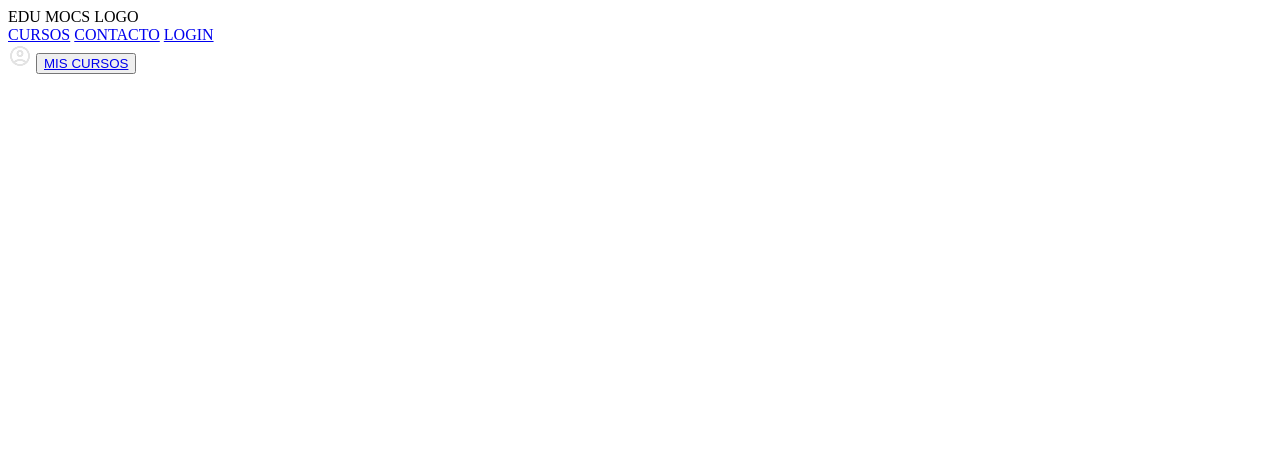
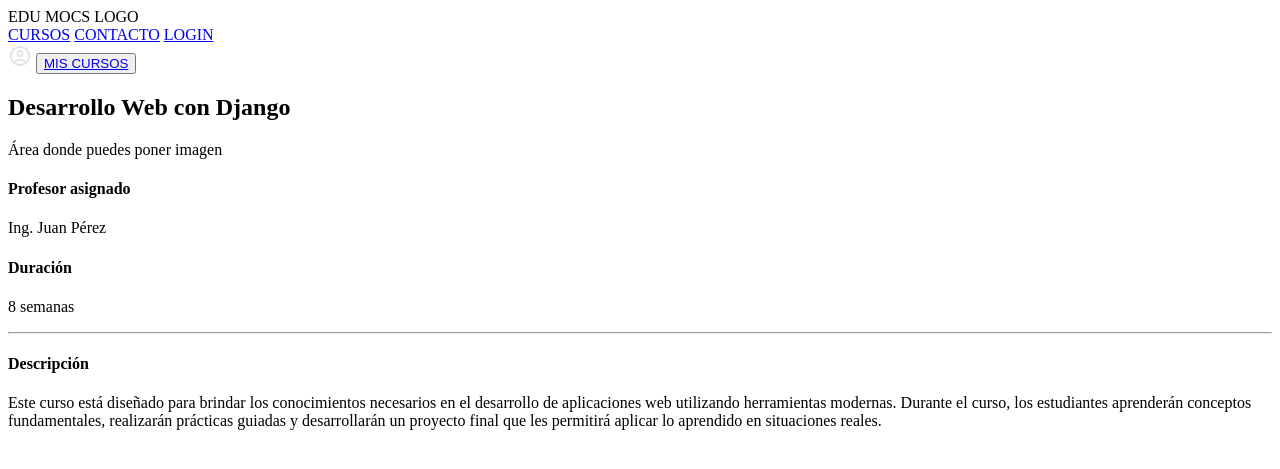
Before and after one commit to Judanubee/Edu-Mocs, a Django app: page /cursos/ in a window 1280 px wide. Shown: the top 469 px of the page. Run offline with Django 5.2, Linux system fonts and the light colour scheme.

Commit message:
plantilla de cursos

```diff
--- a/edu_app/inicio/templates/inicio/cursos.html
+++ b/edu_app/inicio/templates/inicio/cursos.html
@@ -1 +1,38 @@
 {% extends "inicio/encabezado.html" %}
+
+{% block contenido %}
+
+<div class="container mt-5">
+
+    <h2>Desarrollo Web con Django</h2>
+
+    <div class="border rounded bg-light text-center p-5 my-4">
+        Área donde puedes poner imagen
+    </div>
+
+    <div class="row">
+
+        <div class="col-md-6">
+            <h4>Profesor asignado</h4>
+            <p>Ing. Juan Pérez</p>
+        </div>
+
+        <div class="col-md-6">
+            <h4>Duración</h4>
+            <p>8 semanas</p>
+        </div>
+
+    </div>
+
+    <hr>
+
+    <h4>Descripción</h4>
+
+    <p>
+       Este curso está diseñado para brindar los conocimientos necesarios en el desarrollo de aplicaciones web utilizando herramientas modernas. Durante el curso, los estudiantes aprenderán conceptos fundamentales,
+        realizarán prácticas guiadas y desarrollarán un proyecto final que les permitirá aplicar lo aprendido en situaciones reales.
+    </p>
+
+</div>
+
+{% endblock contenido %}
```
